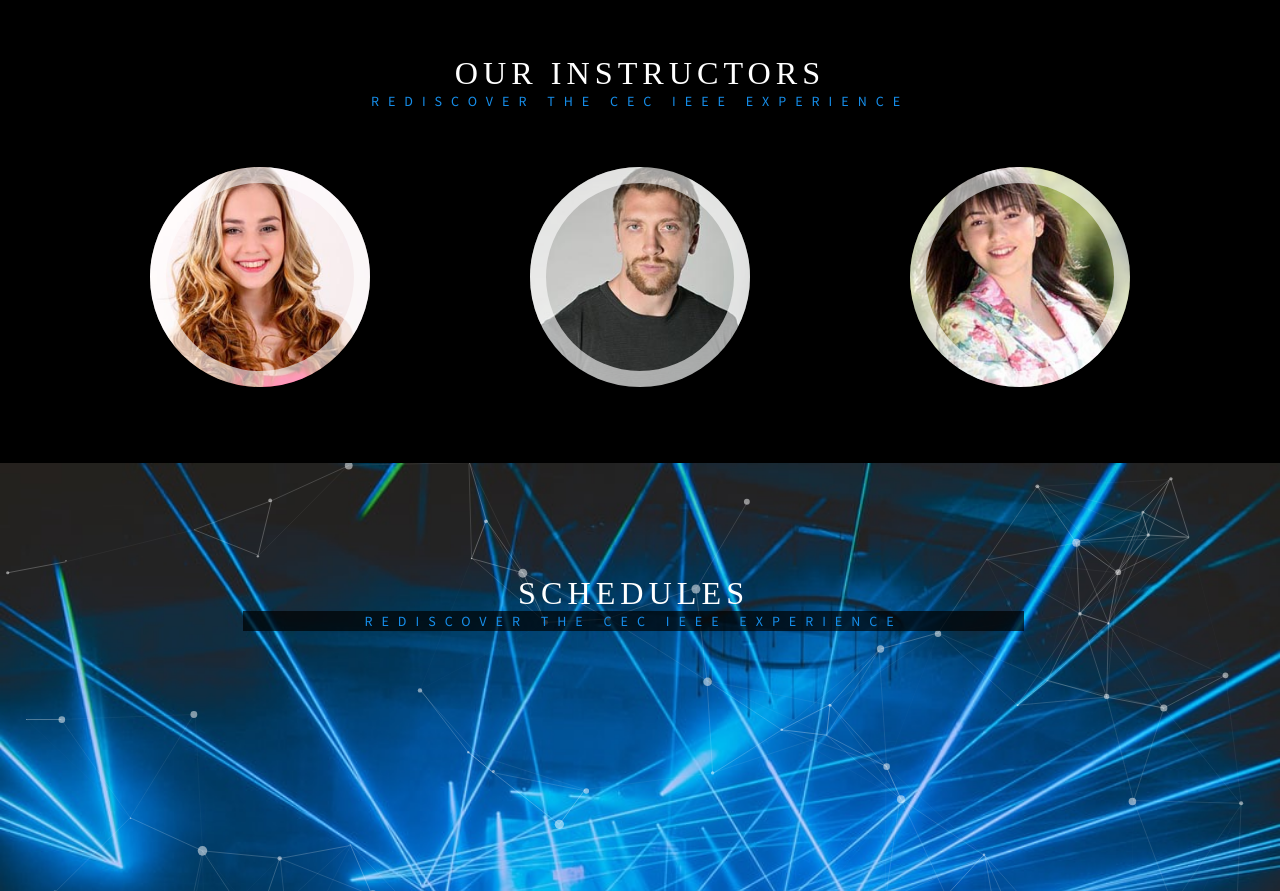
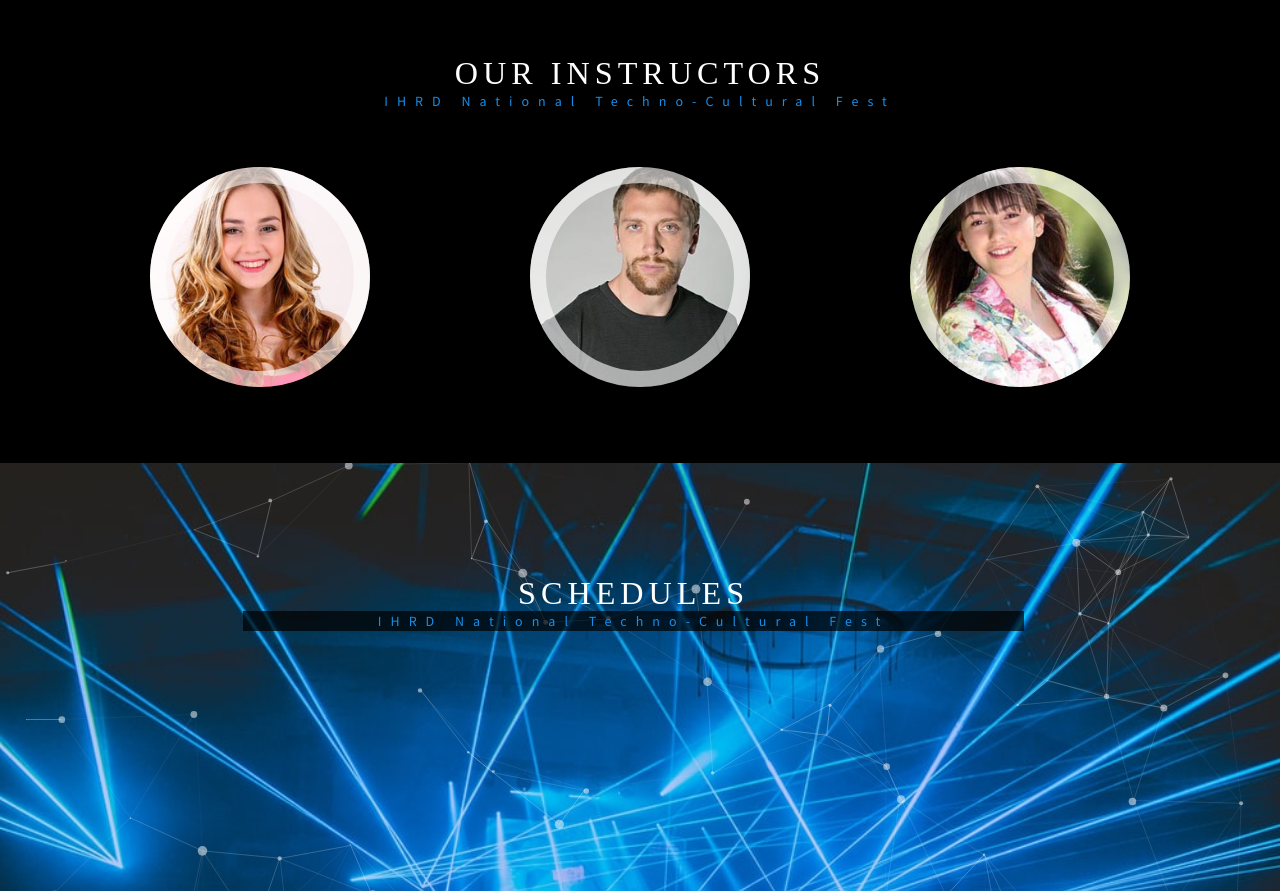
Before and after one commit to gouthamKKr/demo-web1, a plain HTML site: page index.html in a window 1280 px wide. Shown: the part 2022-2913 px from the top of the page. Drawn offline with Linux system fonts and the light colour scheme; animation ran at ten frames a second; a web font is replaced by a local one.

Commit message:
Update index.html

```diff
--- a/index.html
+++ b/index.html
@@ -324,7 +324,7 @@
 
 
 			<h3 class="title-w3" style="color: white;">Our Instructors</h3>
-			<p class="sub-text">REDISCOVER THE CEC IEEE EXPERIENCE</p>
+			<p class="sub-text">IHRD National Techno-Cultural Fest</p>
 			<div class="team-grids">
 				<!-- Bottom to top-->
 				<div class="col-sm-12 col-md-4 " style="padding-bottom: 2rem;">
@@ -450,7 +450,7 @@
 		<div id="particles-js1"></div>
 		<div class="client-top">
 			<h3 class="title-w3 three">Schedules</h3>
-			<p class="sub-text" style="background: rgba(0,0,0,.7); ">REDISCOVER THE CEC IEEE EXPERIENCE</p>
+			<p class="sub-text" style="background: rgba(0,0,0,.7); ">IHRD National Techno-Cultural Fest</p>
 
 
 		</div>
```
